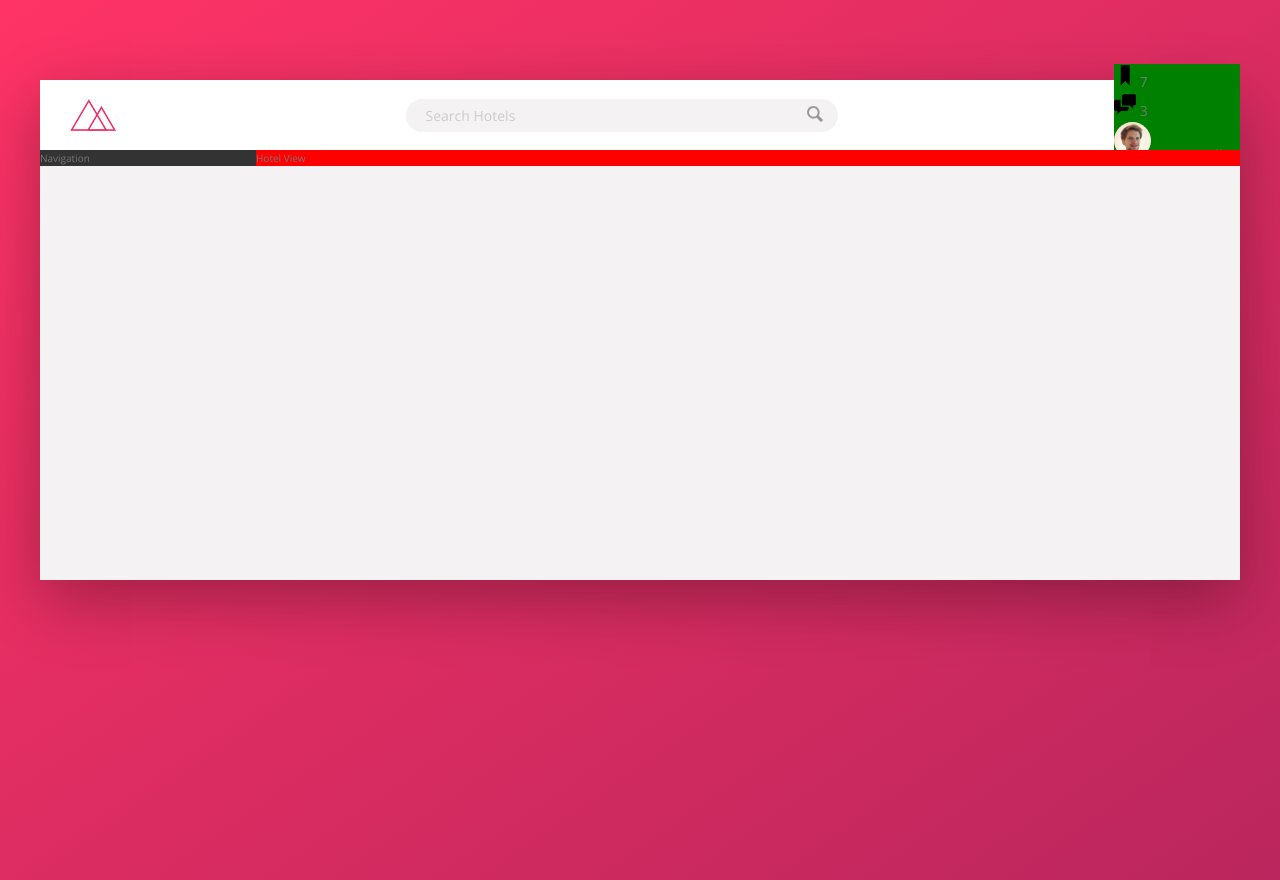
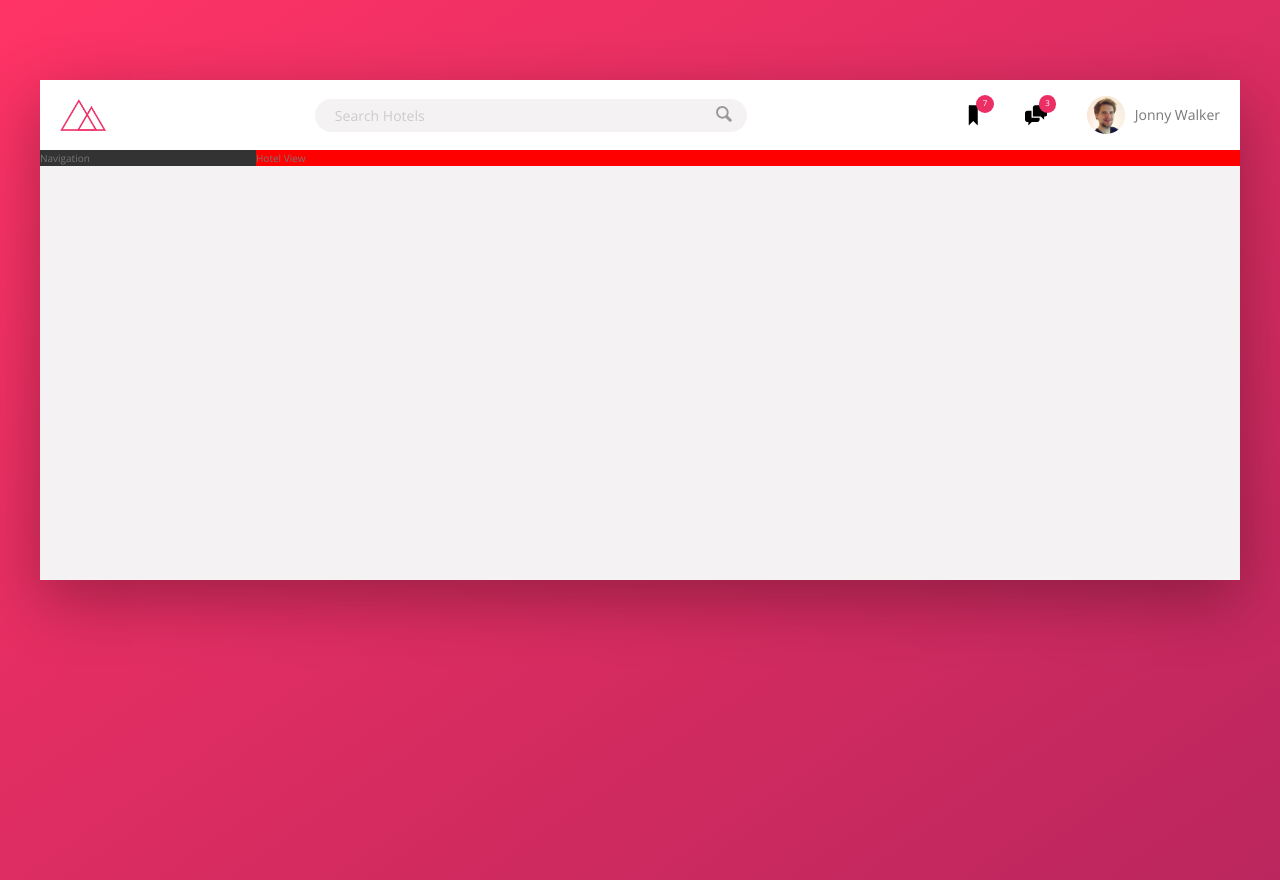
Before and after one commit to TangoRomeo80/WebApps, a website: page Trillo/index.html in a window 1280 px wide. Drawn offline with nearby package versions, Linux system fonts and the light colour scheme.

Commit message:
finished designing the header

```diff
--- a/Trillo/sass/_components.scss
+++ b/Trillo/sass/_components.scss
@@ -1,6 +1,6 @@
 .logo {
   height: 3.25rem;
-  margin-left: 3rem;
+  margin-left: 2rem;
 }
 
 .search {
@@ -57,26 +57,52 @@
 }
 
 .user-nav {
-  background-color: green;
+  align-self: stretch;
+  display: flex;
+  align-items: center;
+
+  & > * {
+    padding: 0 2rem;
+    cursor: pointer;
+    height: 100%;
+    display: flex;
+    align-items: center;
+  }
+
+  & > *:hover {
+    background-color: var(--color-grey-light-2);
+  }
+
   &__icon-box {
+    display: flex;
+    align-items: center;
+    position: relative;
   }
 
   &__icon {
     height: 2.25rem;
     width: 2.25rem;
+    fill: var(--color-grey-dark-20);
   }
 
   &__notification {
-  }
-
-  &__user {
+    font-size: 0.8rem;
+    height: 1.75rem;
+    width: 1.75rem;
+    border-radius: 100rem;
+    background-color: var(--color-primary);
+    color: #fff;
+    position: absolute;
+    top: 1.5rem;
+    right: 1.1rem;
+    display: flex;
+    justify-content: center;
+    align-items: center;
   }
 
   &__user-photo {
     height: 3.75rem;
     border-radius: 50%;
-  }
-
-  &__user-name {
+    margin-right: 1rem;
   }
 }
```
Also changed, not shown: Trillo/css/style.css.
